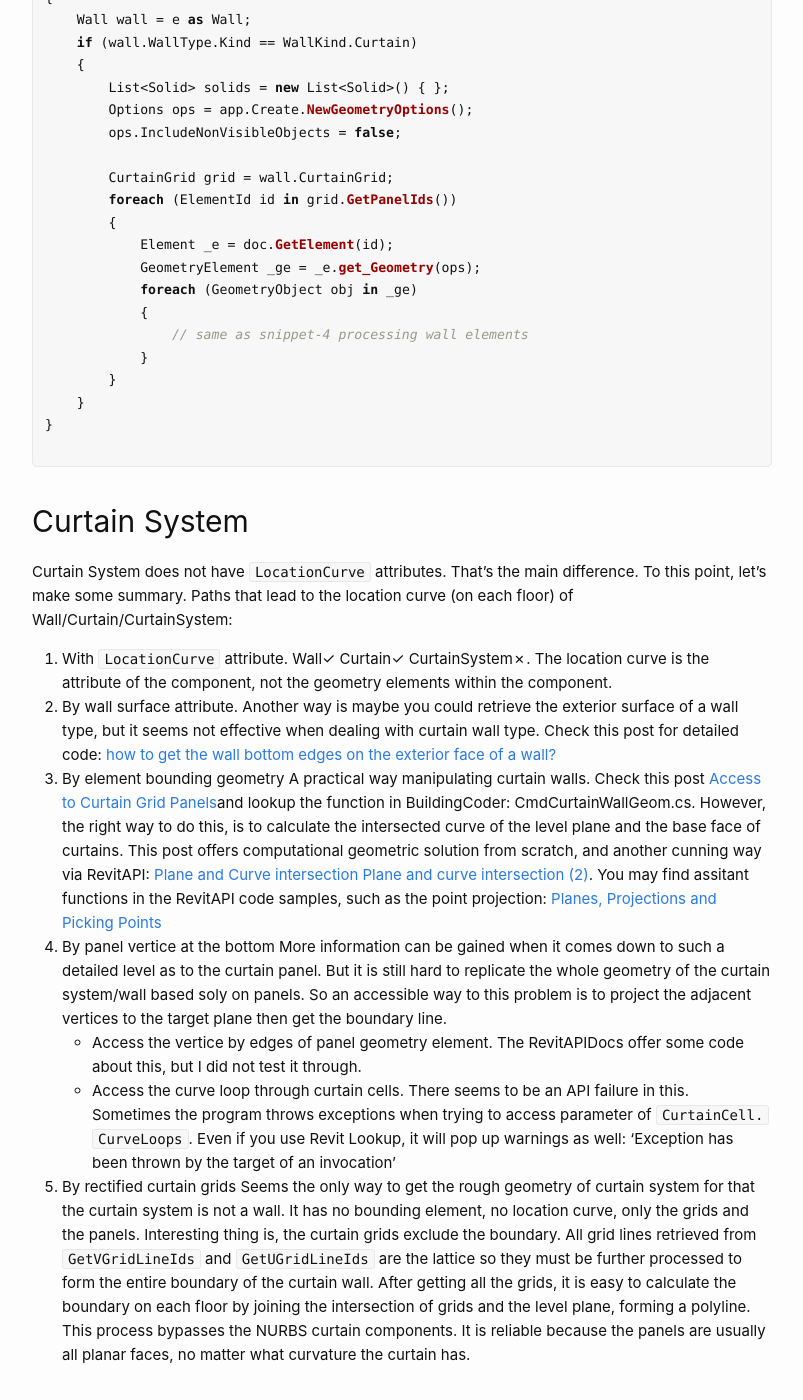
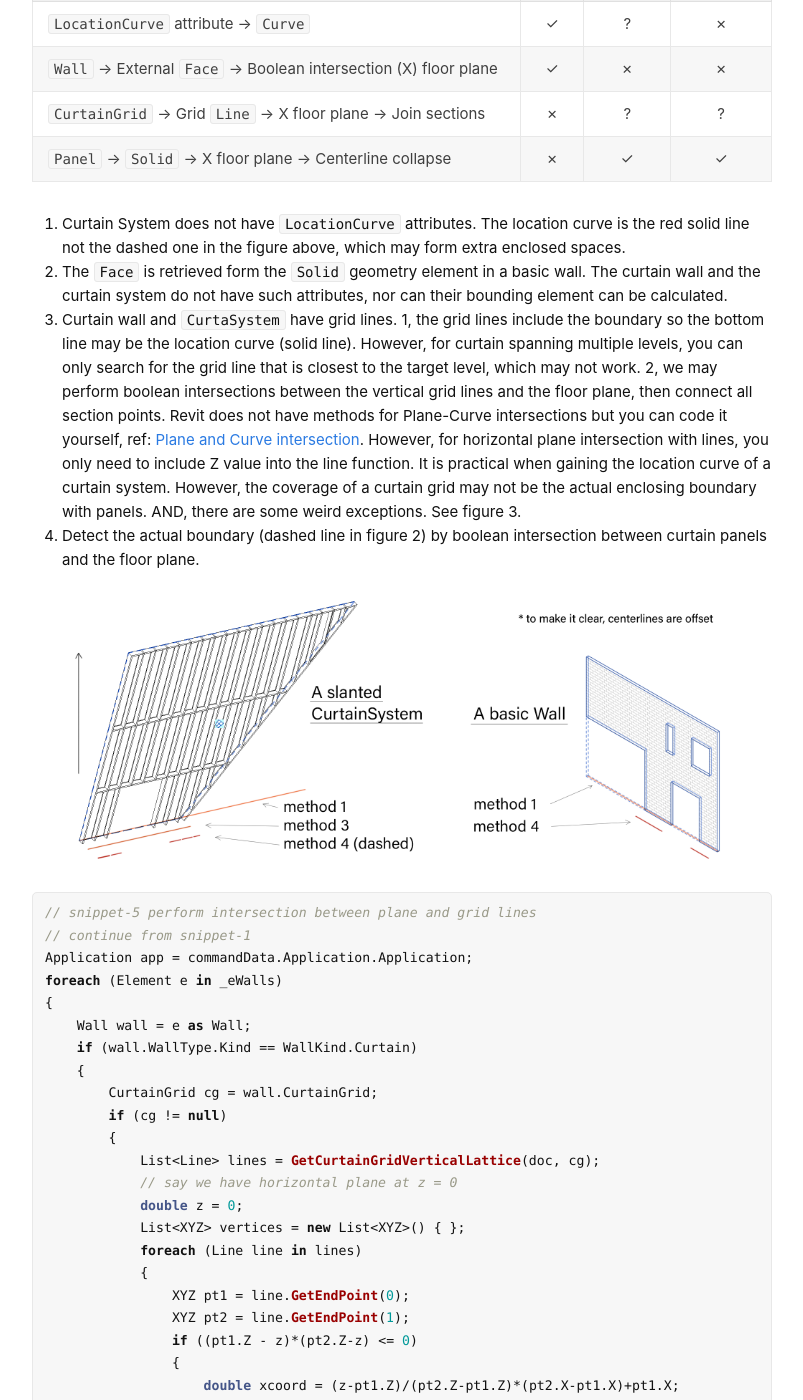
Before and after one commit to ian-quinn/ian-quinn.github.io, a Jekyll site: the page built from _posts/2022-11-06-location-curve-of-wall-and-curtain.markdown, in a window 1280 px wide and 1400 px high, scrolled down 4888 px. Shown: the whole window, without its empty margins (238-1041 px from the left). Built offline with Jekyll 4.4.1, drawn with Linux system fonts in a browser that asks for light colours; some of the changed text lies outside the part shown.

Commit message:
+ update post

````diff
--- a/_config.yml
+++ b/_config.yml
@@ -18,10 +18,10 @@
 # You can create any custom variable you would like, and they will be accessible
 # in the templates via {{ site.myvariable }}.
 
-title: Pizza stone
+title: 🔮Pensieve
 email: ianquinn@163.com
 description: >- # this means to ignore newlines until "baseurl:"
-  Notes for some really nice pizza!
+    Some visual cues for people that are so forgetful, like me. Code, algorithms, reviews...
 author: Yiku
 baseurl: "" # the subpath of your site, e.g. /blog
 url: "https://ian-quinn.github.io" # the base hostname & protocol for your site, e.g. http://example.com
--- a/_posts/2022-11-06-deadzone-methods.markdown
+++ b/_posts/2022-11-06-deadzone-methods.markdown
@@ -1,7 +1,7 @@
 ---
 layout: post
 title:  "Algorithm choices for Koopman Analysis and DMD"
-date:   2022-11-05 22:07:42 +0800
+date:   2022-11-06 22:07:42 +0800
 categories: jekyll update
 ---
 
--- a/_posts/2022-11-06-location-curve-of-wall-and-curtain.markdown
+++ b/_posts/2022-11-06-location-curve-of-wall-and-curtain.markdown
@@ -10,13 +10,22 @@ categories: RevitAPI
 
 Today's question is, how to get the location curve of any enclosing components like basic/stacked/curtain wall and the curtain system? Imaging processing a badly modeled .rvt and we want to get the exact space boundary, for volume generation, collision detection or some routing algorithms. `get_PlanTopology()` is sweet for detecting plan circuits in a generated floorplan view. However, it applies global tolerance and may overflow through gaps (yes, it is a defective model).
 
-To be clear, `var` declaration is not used in code snippet. Terms exclusive to Revit is written with the first letter capital.
+Snippets overview:
+1. Filter Wall and get the LocationCurve
+2. Get the top/bottom limits of a wall by GetBoundingBox()
+3. Perform intersection between Solid and Plane
+4. Perform intersection between Wall geometries and Plane
+5. Get intersection points between CurtainGrid and Plane
+6. Get Panel geometries of Curtain and Curtain System
+7. Filter CurtainSystem
+8. Get horizontal/vertical grid lines (boundary included)
 
 ## Basic/Stacked Wall
 
 So, I plan to get the location curve of all enclosing components at each floor. Luckily, we have `LocationCurve` attribute. As to a Wall, it is the Location Line at its bottom face. For a Family Instance like Column, it usually lies at its central axis. It can be a Line or an Arc. The basic method to retrieve it is like: (let's say we filter all walls in the Revit document)
 
 ```csharp
+// snippet-1
 // ExternalCommandData commandData
 Document doc = commandData.Application.Document;
 
@@ -29,17 +38,17 @@ foreach (ELement e in _eWalls)
     Wall wall = e as Wall;
     LocationCurve lc = wall.Location as LocationCurve;
     if (lc.Curve is Line)
-        // do something like add the line to your collection
+        // do something like adding the line to your collection
     else
         List<XYZ> pts = new List<XYZ>(lc.Curve.Tessellate());
-        // here I simplify it with Douglas-Peucker
-        // then add the polyline to the collection instead
+        // here I shatter the curve into multiple segments
 }
 ```
 
 A minor flaw is that, the location curve lies at the bottom of the wall component. If encountered with a wall spanning multiple floors, like 1-5, I can only get the enclosing boundary at 1 floor not including all others above. Apparently, a workaround is to compare the elevation of wall and all levels: (though seems too dumb)
 
 ```csharp
+// snippet-2
 // presume we have LevelId lvId, Wall wall
 Level level = doc.GetElement(lvId) as Level;
 
@@ -66,6 +75,7 @@ We need Boolean operations for solid and plane intersection. Two routes:
 Note that the external face may not be the actual "external" one for this is often wrongly defined in a defective model. I prefer the 1st one by collapsing rectangles to center lines.
 
 ```csharp
+// snippet-3
 // basic method for solid-plane intersection
 CurveLoop GetSolidPlaneIntersectionCurve(Plane plane, Solid solid)
 {
@@ -98,13 +108,14 @@ CurveLoop GetSolidPlaneIntersectionCurve(Plane plane, Solid solid)
 Code snippet to apply the process to wall location curve extraction. Note that `WallKind` attribute is used to discriminate curtain walls, which has four enumerates: `Basic` `Curtain` `Stacked` `Unknown`
 
 ```csharp
+// snippet-4
 // continue from snippet-2
 List<Solid> solids = new List<Solid>() { };
 List<CurveLoop> sectionBounds = new List<CurveLoop>() { };
 // take Z-0 plane for example
 Plane plane = Plane.CreateByNormalAndOrigin(XYZ.BasisZ, new XYZ());
 
-foreach (geometryObject obj in ge)
+foreach (GeometryObject obj in ge)
 {
     if (obj is Solid)
     {
@@ -130,14 +141,14 @@ foreach (geometryObject obj in ge)
 foreach (Solid solid in solids)
 {
     // skip Solid that has no actual faces and edges
-    if (solid.Edges.Size == 0 || solid.Faces.Size) continue;
+    if (solid.Edges.Size == 0 || solid.Faces.Size == 0) continue;
     sectionBounds.Add(GetSolidPlaneIntersectionCurve(plane, solid));
 }
 
 // placeholder for CurveLoop-centerlines collapse
 ```
 
-## Curtain Wall
+## Curtain Wall & CurtaSystem
 
 The location line can be read out from `LocaitonCurve` attribute of a curtain wall, same as basic walls. However, a curtain wall component has the same problem as to isolated geometries and missing panels. There exists hierarchical encapsulated geometries and only the basic element represents the actual space boundary. From top level to the bottom: BoundingBoxXYZ[\*](https://www.revitapidocs.com/2022/3c452286-57b1-40e2-2795-c90bff1fcec2.htm) > Bounding Geometry[\*](https://www.rhino3d.com/inside/revit/beta/guides/revit-elements#instance-bounding-geometry) > isolated element part > CurtainGrid[\*](https://www.revitapidocs.com/2022/5e0d5b7c-aaa1-d299-6fb8-2faa65b1857a.htm) > Panel[\*](https://www.revitapidocs.com/2022/ad561307-a19c-9a8a-728d-5646e90b451b.htm). For example:
 
@@ -146,13 +157,59 @@ Rhino.Inside includes the concept **Bounding Geometry**. Its best version should
 
 ![An unusual curtain wall](/assets/curtainwall_component.png)
 
-Some routes to get the location curve:
-1. From `LocationCurve` attribute
-2. Get the vertical lines from Curtain Grid, then connect all the intersection points between those lines and the floor plane. Revit does not have methods for Plane-Curve intersections but you can code it yourself, ref: [Plane and Curve intersection](https://www.parametriczoo.com/index.php/2020/03/31/plane-and-curve-intersection/). However, for horizontal plane intersection with lines, you only need to write the function of lines then put in the Z values.
-3. Get all the panels of a curtain wall, then retrieve the section curve just like the basic walls.
+To this point, let's summarize the methods for the location curve:
+
+| Method | Wall | Curtain | CurtaSys |
+| :--- | :--: | :-----: | :-----: |
+| `LocationCurve` attribute -> `Curve` | ✓ | ? | ✗ |
+| `Wall` -> External `Face` -> Boolean intersection (X) floor plane | ✓ | ✗ | ✗ |
+| `CurtainGrid` -> Grid `Line` -> X floor plane -> Join sections | ✗ | ? | ? |
+| `Panel` -> `Solid` -> X floor plane -> Centerline collapse | ✗ | ✓ | ✓ |
+
+1. Curtain System does not have `LocationCurve` attributes. The location curve is the red solid line not the dashed one in the figure above, which may form extra enclosed spaces.
+2. The `Face` is retrieved form the `Solid` geometry element in a basic wall. The curtain wall and the curtain system do not have such attributes, nor can their bounding element can be calculated.
+3. Curtain wall and `CurtaSystem` have grid lines. 1, the grid lines include the boundary so the bottom line may be the location curve (solid line). However, for curtain spanning multiple levels, you can only search for the grid line that is closest to the target level, which may not work. 2, we may perform boolean intersections between the vertical grid lines and the floor plane, then connect all section points. Revit does not have methods for Plane-Curve intersections but you can code it yourself, ref: [Plane and Curve intersection](https://www.parametriczoo.com/index.php/2020/03/31/plane-and-curve-intersection/). However, for horizontal plane intersection with lines, you only need to include Z value into the line function. It is practical when gaining the location curve of a curtain system. However, the coverage of a curtain grid may not be the actual enclosing boundary with panels. AND, there are some weird exceptions. See figure 3.
+4. Detect the actual boundary (dashed line in figure 2) by boolean intersection between curtain panels and the floor plane.
+
+![Different centerlines for different methods](/assets/diff_centerline.png)
 
 ```csharp
-// get the geometry of panels of a curtain wall
+// snippet-5 perform intersection between plane and grid lines
+// continue from snippet-1
+Application app = commandData.Application.Application;
+foreach (Element e in _eWalls)
+{
+    Wall wall = e as Wall;
+    if (wall.WallType.Kind == WallKind.Curtain)
+    {
+        CurtainGrid cg = wall.CurtainGrid;
+        if (cg != null)
+        {
+            List<Line> lines = GetCurtainGridVerticalLattice(doc, cg);
+            // say we have horizontal plane at z = 0
+            double z = 0;
+            List<XYZ> vertices = new List<XYZ>() { };
+            foreach (Line line in lines)
+            {
+                XYZ pt1 = line.GetEndPoint(0);
+                XYZ pt2 = line.GetEndPoint(1);
+                if ((pt1.Z - z)*(pt2.Z-z) <= 0)
+                {
+                    double xcoord = (z-pt1.Z)/(pt2.Z-pt1.Z)*(pt2.X-pt1.X)+pt1.X;
+                    double ycoord = (z-pt1.Z)/(pt2.Z-pt1.Z)*(pt2.Y-pt1.Y)+pt1.Y;
+                    vertices.Add(new XYZ(xcoord, ycoord, z))
+                }
+            }
+            // based on vertices you can create a polyline as the location curve
+        }
+    }
+}
+```
+
+Please see Appendix for the detailed function `GetCurtainGridVerticalLattice()`
+
+```csharp
+// snippet-6 get the geometry of panels of a curtain wall
 // continue from snippet-1
 Application app = commandData.Application.Application;
 
@@ -165,37 +222,111 @@ foreach (Element e in _eWalls)
         Options ops = app.Create.NewGeometryOptions();
         ops.IncludeNonVisibleObjects = false;
 
-        CurtainGrid grid = wall.CurtainGrid;
-        foreach (ElementId id in grid.GetPanelIds())
+        CurtainGrid cg = wall.CurtainGrid;
+        foreach (ElementId id in cg.GetPanelIds())
         {
             Element _e = doc.GetElement(id);
-            GeometryElement _ge = _e.get_Geometry(ops);
-            foreach (GeometryObject obj in _ge)
+            GeometryElement ge = _e.get_Geometry(ops);
+            foreach (GeometryObject obj in ge)
             {
                 // same as snippet-4 processing wall elements
             }
         }
     }
 }
-
 ```
 
-## Curtain System
+The panels are retrieved from the curtain grid, so the logic of curtain system is the same as curtain. Only this time, you need to filter the curtain system first.
 
-Curtain System does not have `LocationCurve` attributes. That's the main difference. To this point, let's make some summary. Paths that lead to the location curve (on each floor) of Wall/Curtain/CurtainSystem:
+```csharp
+// snippet-7 get curtain system element
+Selection sel = commandData.Application.ActiveUIDocument.Selection;
+ICollection<ElementId> ids = sel.GetElementIds();
+if (ids.Count != 0)
+{
+    foreach (ElementId id in ids)
+    {
+        Element e = doc.GetElement(id);
+        if (e is Wall) { }
+        if (e is FamilyInstance) { }
+        if (e is CurtainSystem)
+        {
+            CurtainSystem cs = e as CurtainSystem;
+            if (cs != null)
+            {
+                foreach (CurtainGrid cg in cs.CurtainGrids)
+                {
+                    // same as snippet-6
+                }
+            }
+        }
+    }
+}
 
-1. With `LocationCurve` attribute. Wall✓ Curtain✓ CurtainSystem✗. The location curve is the attribute of the component, not the geometry elements within the component.
-2. By wall surface attribute. Another way is maybe you could retrieve the exterior surface of a wall type, but it seems not effective when dealing with curtain wall type. Check this post for detailed code: [how to get the wall bottom edges on the exterior face of a wall?](https://forums.autodesk.com/t5/revit-api-forum/how-to-get-the-wall-bottom-edges-on-the-exterior-face-of-a-wall/m-p/7072799)
-3. By element bounding geometry
-    A practical way manipulating curtain walls. Check this post [Access to Curtain Grid Panels](https://thebuildingcoder.typepad.com/blog/2010/09/access-to-curtain-grid-panels.html)and lookup the function in BuildingCoder: CmdCurtainWallGeom.cs.
-  However, the right way to do this, is to calculate the intersected curve of the level plane and the base face of curtains. This post offers computational geometric solution from scratch, and another cunning way via RevitAPI: [Plane and Curve intersection](https://www.parametriczoo.com/index.php/2020/03/31/plane-and-curve-intersection/) [Plane and curve intersection (2)](https://www.parametriczoo.com/index.php/2020/04/07/plane-and-curve-intersection-2/). You may find assitant functions in the RevitAPI code samples, such as the point projection: [Planes, Projections and Picking Points](https://thebuildingcoder.typepad.com/blog/2014/09/planes-projections-and-picking-points.html)
-4. By panel vertice at the bottom
-    More information can be gained when it comes down to such a detailed level as to the curtain panel. But it is still hard to replicate the whole geometry of the curtain system/wall based soly on panels. So an accessible way to this problem is to project the adjacent vertices to the target plane then get the boundary line.
-  - Access the vertice by edges of panel geometry element. The RevitAPIDocs offer some code about this, but I did not test it through.
-  - Access the curve loop through curtain cells. There seems to be an API failure in this. Sometimes the program throws exceptions when trying to access parameter of `CurtainCell.` `CurveLoops`. Even if you use Revit Lookup, it will pop up warnings as well: 'Exception has been thrown by the target of an invocation'
-5. By rectified curtain grids
-    Seems the only way to get the rough geometry of curtain system for that the curtain system is not a wall. It has no bounding element, no location curve, only the grids and the panels. Interesting thing is, the curtain grids exclude the boundary. All grid lines retrieved from `GetVGridLineIds` and `GetUGridLineIds` are the lattice so they must be further processed to form the entire boundary of the curtain wall.
-  After getting all the grids, it is easy to calculate the boundary on each floor by joining the intersection of grids and the level plane, forming a polyline. This process bypasses the NURBS curtain components. It is reliable because the panels are usually all planar faces, no matter what curvature the curtain has.
+// or you can use filters
+// not the OST name for curtain system is "CurtaSystem"
+IList<Element> eCurtaSys = new FilteredElementCollector(doc)
+    .OfCategory(BuiltInCategory.OST_CurtaSystem)
+    .ToElements();
+```
 
 
 ## Appendix
+
+The `GetVGridLineIds()` returns all grid lines except for the ones at the boundary. Usually we need to compensate for those and align them in the right order.
+
+```csharp
+// snippet-8 get the vertical grid lines of CurtainGrid
+public static List<Line> GetCurtainGridVerticalLattice(Document doc, CurtainGrid cg)
+{
+    List<Line> vCluster = new List<Line>();
+    List<Line> uCluster = new List<Line>();
+    List<XYZ> vStartCluster = new List<XYZ>();
+    List<XYZ> vEndCluster = new List<XYZ>();
+    List<XYZ> uStartCluster = new List<XYZ>();
+    List<XYZ> uEndCluster = new List<XYZ>();
+
+    List<ElementId> vIds = cg.GetVGridLineIds().ToList();
+    List<ElementId> uIds = cg.GetUGridLineIds().ToList();
+    for (int v = 0; v < vIds.Count; v++)
+    {
+        CurtainGridLine cgLine = doc.GetElement(vIds[v]) as CurtainGridLine;
+        Curve gl = cgLine.FullCurve;
+        vCluster.Add(Line.CreateBound(gl.GetEndPoint(0), gl.GetEndPoint(1)));
+        vStartCluster.Add(gl.GetEndPoint(0));
+        vEndCluster.Add(gl.GetEndPoint(1));
+    }
+    for (int u = 0; u < uIds.Count; u++)
+    {
+        CurtainGridLine cgLine = doc.GetElement(uIds[u]) as CurtainGridLine;
+        Curve gl = cgLine.FullCurve;
+        uCluster.Add(Line.CreateBound(gl.GetEndPoint(0), gl.GetEndPoint(1)));
+        uStartCluster.Add(gl.GetEndPoint(0));
+        uEndCluster.Add(gl.GetEndPoint(1));
+    }
+    // get the lower limit
+    vStartCluster = vStartCluster.OrderBy(z => z.Z).ToList();
+    vEndCluster = vEndCluster.OrderBy(z => z.Z).ToList();
+    double upperBound = vEndCluster.Last().Z;
+    double lowerBound = vStartCluster[0].Z;
+    if (vCluster.Count == 0 || uCluster.Count == 0)
+        return vCluster;
+    if (uCluster.Count == 1)
+    {
+        double currentZ = uCluster[0].GetEndPoint(0).Z;
+        XYZ basePt = Basic.LineIntersectPlane(vCluster[0].GetEndPoint(0), vCluster[0].GetEndPoint(1), currentZ);
+        Transform tf1 = Transform.CreateTranslation(uCluster[0].GetEndPoint(0) - basePt);
+        Transform tf2 = Transform.CreateTranslation(uCluster[0].GetEndPoint(1) - basePt);
+        vCluster.Insert(0, vCluster[0].CreateTransformed(tf1) as Line);
+        vCluster.Add(vCluster[0].CreateTransformed(tf2) as Line);
+        return vCluster;
+    }
+    XYZ pt1 = Basic.LineIntersectPlane(uCluster[0].GetEndPoint(0), uCluster.Last().GetEndPoint(0), lowerBound);
+    XYZ pt2 = Basic.LineIntersectPlane(uCluster[0].GetEndPoint(0), uCluster.Last().GetEndPoint(0), upperBound);
+    XYZ pt3 = Basic.LineIntersectPlane(uCluster[0].GetEndPoint(1), uCluster.Last().GetEndPoint(1), lowerBound);
+    XYZ pt4 = Basic.LineIntersectPlane(uCluster[0].GetEndPoint(1), uCluster.Last().GetEndPoint(1), upperBound);
+    vCluster.Insert(0, Line.CreateBound(pt1, pt2));
+    vCluster.Add(Line.CreateBound(pt3, pt4));
+    return vCluster;
+}
+```
--- a/_sass/minima/skins/auto.scss
+++ b/_sass/minima/skins/auto.scss
@@ -17,7 +17,7 @@ $lm-brand-color-dark:      darken($lm-brand-color, 25%) !default;
 $lm-site-title-color:      $lm-brand-color-dark !default;
 
 $lm-text-color:            #111111 !default;
-$lm-background-color:      #fdfdfd !default;
+$lm-background-color:      #ffffff !default;
 $lm-code-background-color: #f7f7f7 !default;
 
 $lm-link-base-color:       #2a7ae2 !default;
````
Also changed, not shown: other parts of _posts/2022-11-06-location-curve-of-wall-and-curtain.markdown (+2 -2 lines), assets/diff_centerline.png (added), 1 other file.
